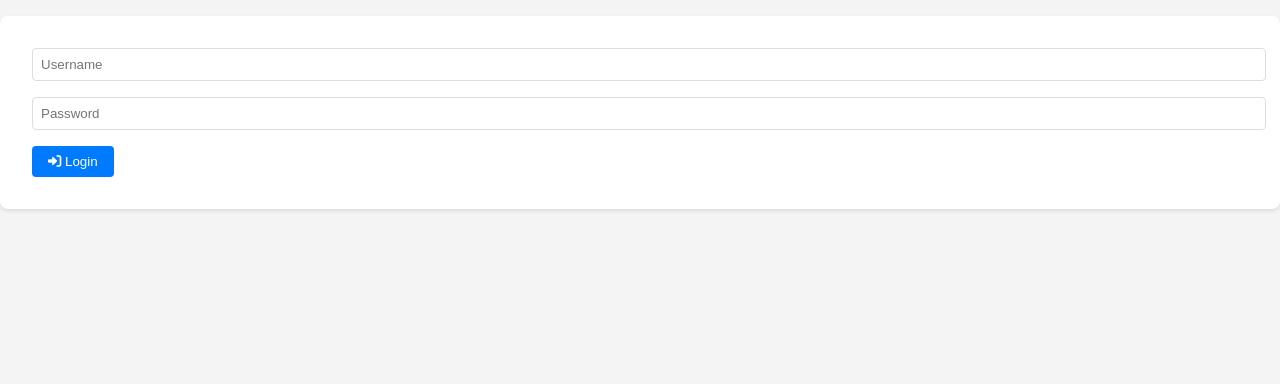
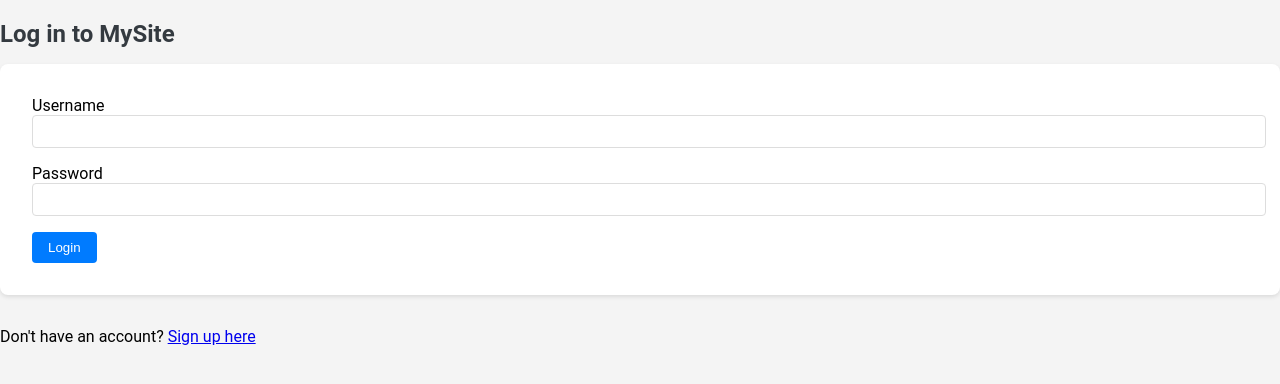
Before and after one commit to DiscuSauce/DiscuSauce, a Flask app: page /login in a window 1280 px wide. Shown: the part 73-457 px from the top of the page. Run offline with Flask 2, Linux system fonts and the light colour scheme.

Commit message:
Update login.html

```diff
--- a/templates/login.html
+++ b/templates/login.html
@@ -1,11 +1,19 @@
-{% extends 'base.html' %}
+{% extends "base.html" %}
 
 {% block title %}Login{% endblock %}
 
 {% block content %}
-<form action="{{ url_for('login') }}" method="post">
-    <input type="text" name="username" placeholder="Username" required>
-    <input type="password" name="password" placeholder="Password" required>
-    <button type="submit" class="btn btn-primary"><i class="fas fa-sign-in-alt"></i> Login</button>
-</form>
+<section class="form-container">
+    <h2>Log in to MySite</h2>
+    <form method="post">
+        <label for="username">Username</label>
+        <input type="text" id="username" name="username" required>
+
+        <label for="password">Password</label>
+        <input type="password" id="password" name="password" required>
+
+        <button type="submit">Login</button>
+    </form>
+    <p>Don't have an account? <a href="{{ url_for('register') }}">Sign up here</a></p>
+</section>
 {% endblock %}
```
